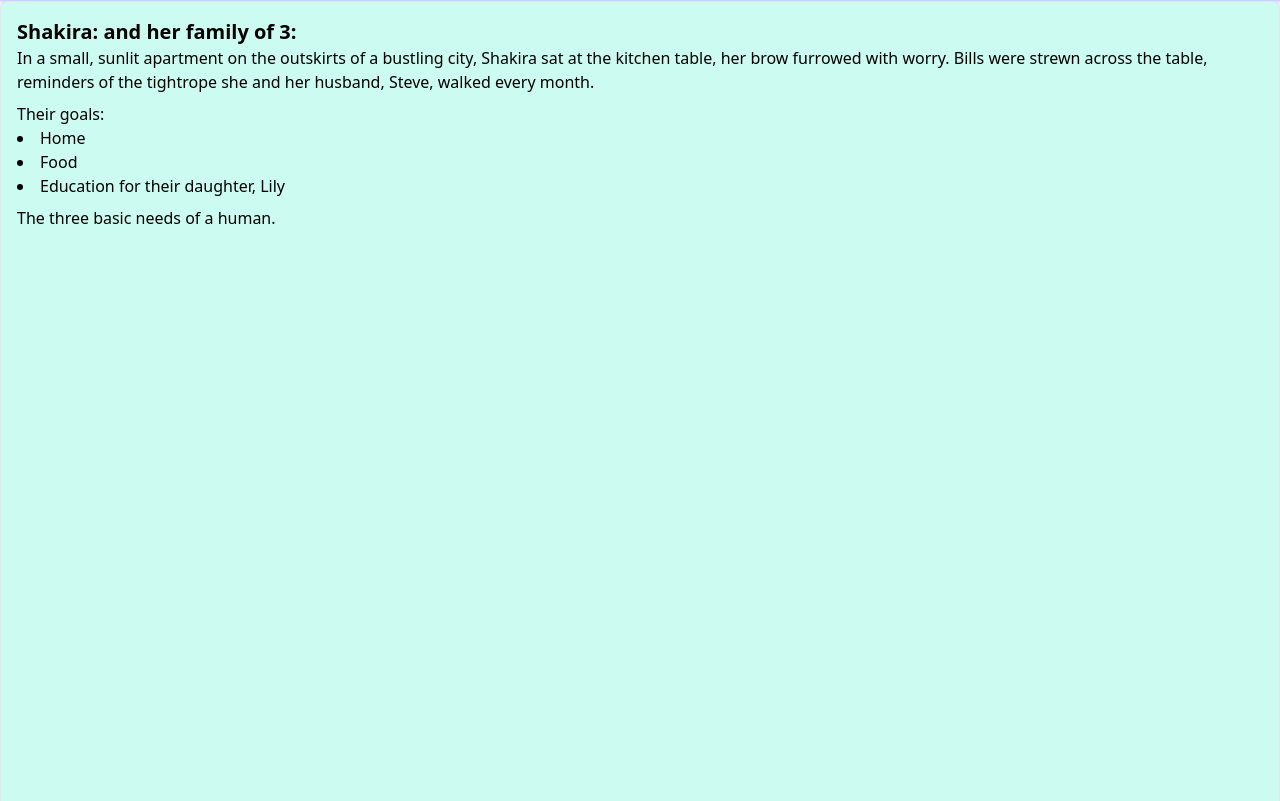
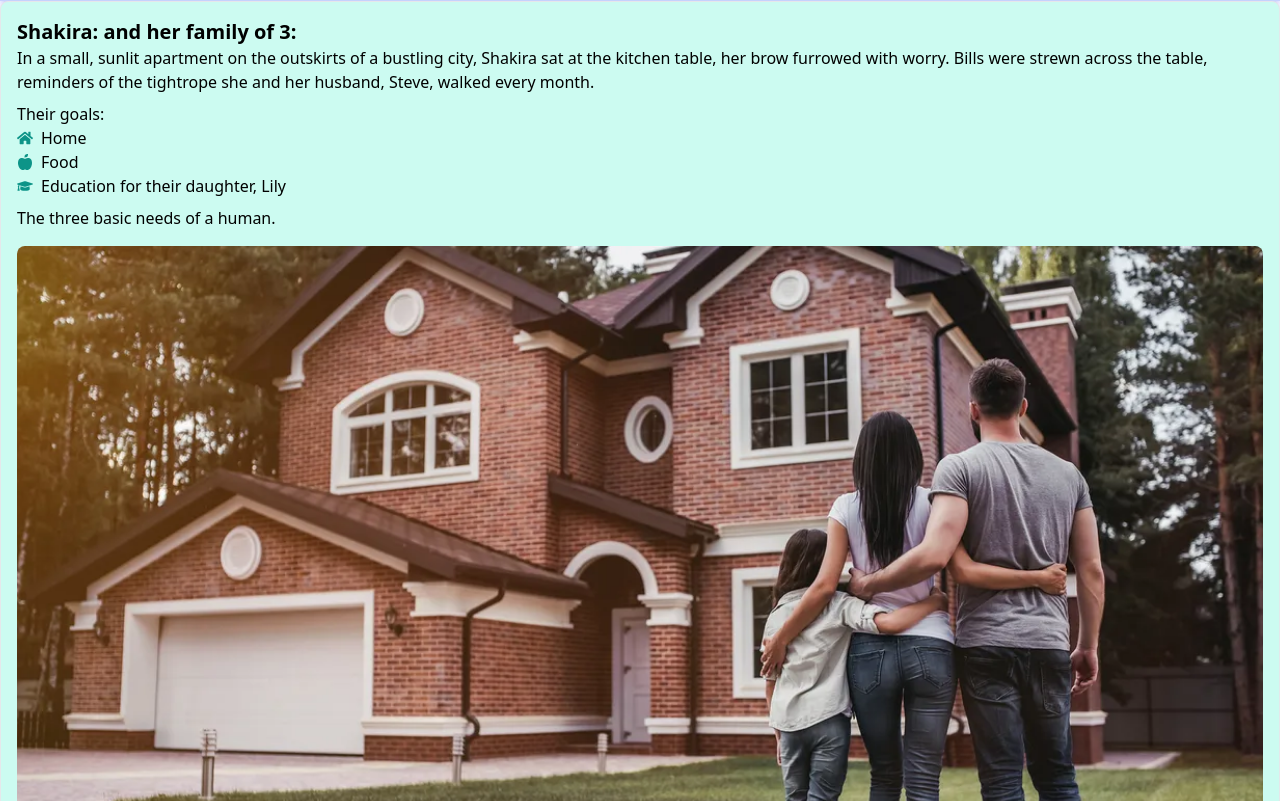
Before and after one commit to mehassanhmood/StoryBoarding, a React (Vite) app: page / in a window 1280 px wide. Shown: the part 259-1060 px from the top of the page. Built offline with nearby package versions, Linux system fonts and the light colour scheme.

Commit message:
Persona modified

```diff
--- a/src/components/Persona.jsx
+++ b/src/components/Persona.jsx
@@ -1,8 +1,34 @@
-import React from "react";
+import React, { useEffect, useRef, useState } from 'react';
 import personaImage from "../../public/persona.jpeg";
 import inequalitImage from "../../public/income-inequality.png";
+import { FaHome, FaAppleAlt, FaGraduationCap } from 'react-icons/fa'; // Importing icons
 
 const Persona = () => {
+  const [isVisible, setIsVisible] = useState(false);
+  const imageRef = useRef(null);
+
+  useEffect(() => {
+    const observer = new IntersectionObserver(
+      ([entry]) => {
+        if (entry.isIntersecting) {
+          setIsVisible(true);
+          observer.disconnect(); // Stop observing after it is visible
+        }
+      },
+      { threshold: 0.1 } // Trigger when 10% of the image is visible
+    );
+
+    if (imageRef.current) {
+      observer.observe(imageRef.current);
+    }
+
+    return () => {
+      if (imageRef.current) {
+        observer.unobserve(imageRef.current);
+      }
+    };
+  }, []);
+
   return (
     <div className="p-4 border rounded-lg shadow-md bg-teal-100">
       <div className="mb-4">
@@ -17,15 +43,22 @@ const Persona = () => {
         </p>
         <p className="mt-2">Their goals:</p>
         <ul className="list-disc list-inside mb-2">
-          <li>Home</li>
-          <li>Food</li>
-          <li>Education for their daughter, Lily</li>
+          <li className="flex items-center">
+            <FaHome className="mr-2 text-teal-600" /> Home
+          </li>
+          <li className="flex items-center">
+            <FaAppleAlt className="mr-2 text-teal-600" /> Food
+          </li>
+          <li className="flex items-center">
+            <FaGraduationCap className="mr-2 text-teal-600" /> Education for their daughter, Lily
+          </li>
         </ul>
         <p>The three basic needs of a human.</p>
         <img
+          ref={imageRef}
           src={personaImage}
           alt="Shakira and her family"
-          className="w-full h-auto rounded-lg mt-4 opacity-0 transition-opacity duration-500"
+          className={`w-full h-auto rounded-lg mt-4 transition-opacity duration-500 ${isVisible ? 'opacity-100' : 'opacity-0'}`}
         />
       </div>
       <div className="placeholder-chart border-dashed border-2 border-gray-300 h-48 flex items-center justify-center mb-4">
@@ -46,3 +79,52 @@ const Persona = () => {
 };
 
 export default Persona;
+
+// import React, { useEffect, useRef, useState } from 'react';
+// import personaImage from "../../public/persona.jpeg";
+// import inequalitImage from "../../public/income-inequality.png";
+
+// const Persona = () => {
+//   return (
+//     <div className="p-4 border rounded-lg shadow-md bg-teal-100">
+//       <div className="mb-4">
+//         <h2 className="text-xl font-bold">
+//           <b>Shakira:</b> and her family of 3:
+//         </h2>
+//         <p>
+//           In a small, sunlit apartment on the outskirts of a bustling city,
+//           Shakira sat at the kitchen table, her brow furrowed with worry. Bills
+//           were strewn across the table, reminders of the tightrope she and her
+//           husband, Steve, walked every month.
+//         </p>
+//         <p className="mt-2">Their goals:</p>
+//         <ul className="list-disc list-inside mb-2">
+//           <li>Home</li>
+//           <li>Food</li>
+//           <li>Education for their daughter, Lily</li>
+//         </ul>
+//         <p>The three basic needs of a human.</p>
+//         <img
+//           src={personaImage}
+//           alt="Shakira and her family"
+//           className="w-full h-auto rounded-lg mt-4 opacity-0 transition-opacity duration-500"
+//         />
+//       </div>
+//       <div className="placeholder-chart border-dashed border-2 border-gray-300 h-48 flex items-center justify-center mb-4">
+//         <span className="text-gray-500 p-2">
+//           In the back of her mind, Shakira couldn't shake the image of the
+//           curve she’d seen in the news recently—one showing how income
+//           inequality had widened over the years. The top 1% was growing
+//           wealthier, while families like hers were left struggling.
+//         </span>
+//         <img
+//           className="max-w-full h-full object-cover rotate-left"
+//           src={inequalitImage}
+//           alt="Income Inequality"
+//         />
+//       </div>
+//     </div>
+//   );
+// };
+
+// export default Persona;
```
